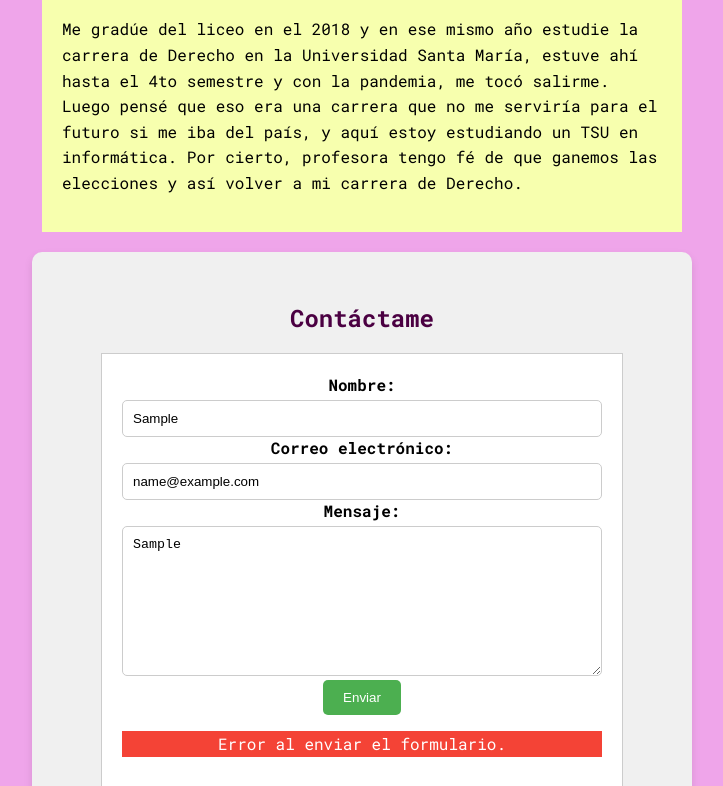
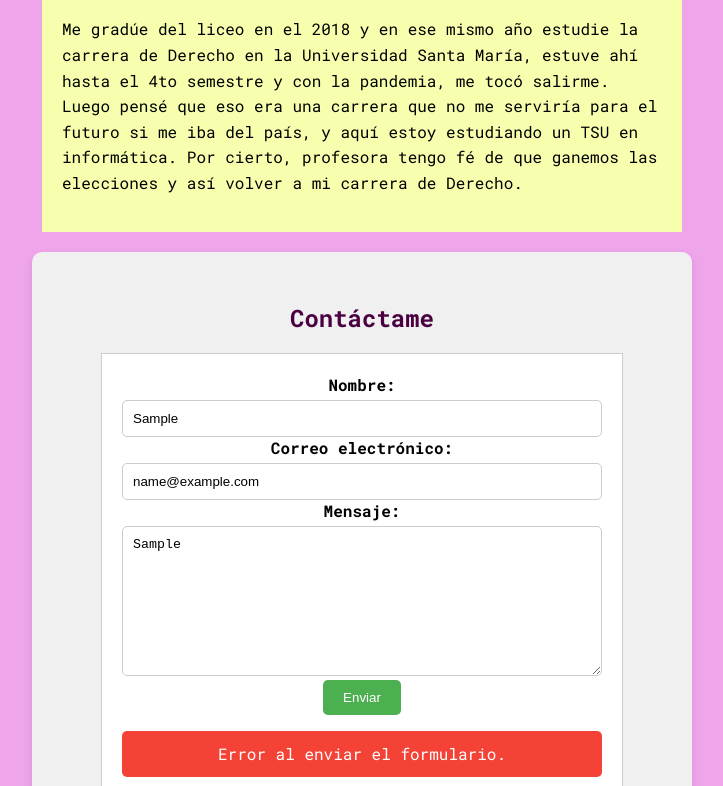
Before and after one commit to magicorndark/mi-perfil-web, a plain HTML site: page index.html in a window 1280 px wide. Both pictures are taken after typing "Sample", "name@example.com", "Sample" into the empty fields and a click on the button "Enviar". Shown: the part 636-1422 px from the top of the page, without its empty margins (278-1001 px from the left). Drawn offline with Linux system fonts and the light colour scheme.

Commit message:
Update estiloweb.css

```diff
--- a/estiloweb.css
+++ b/estiloweb.css
@@ -108,5 +108,8 @@ button:hover {
 
 .mensaje-error {
   background-color: #f44336;
-  color: white
+  color: white;
+  padding: 10px;
+  border-radius: 5px;
+  margin-bottom: 10px;
 }
```
